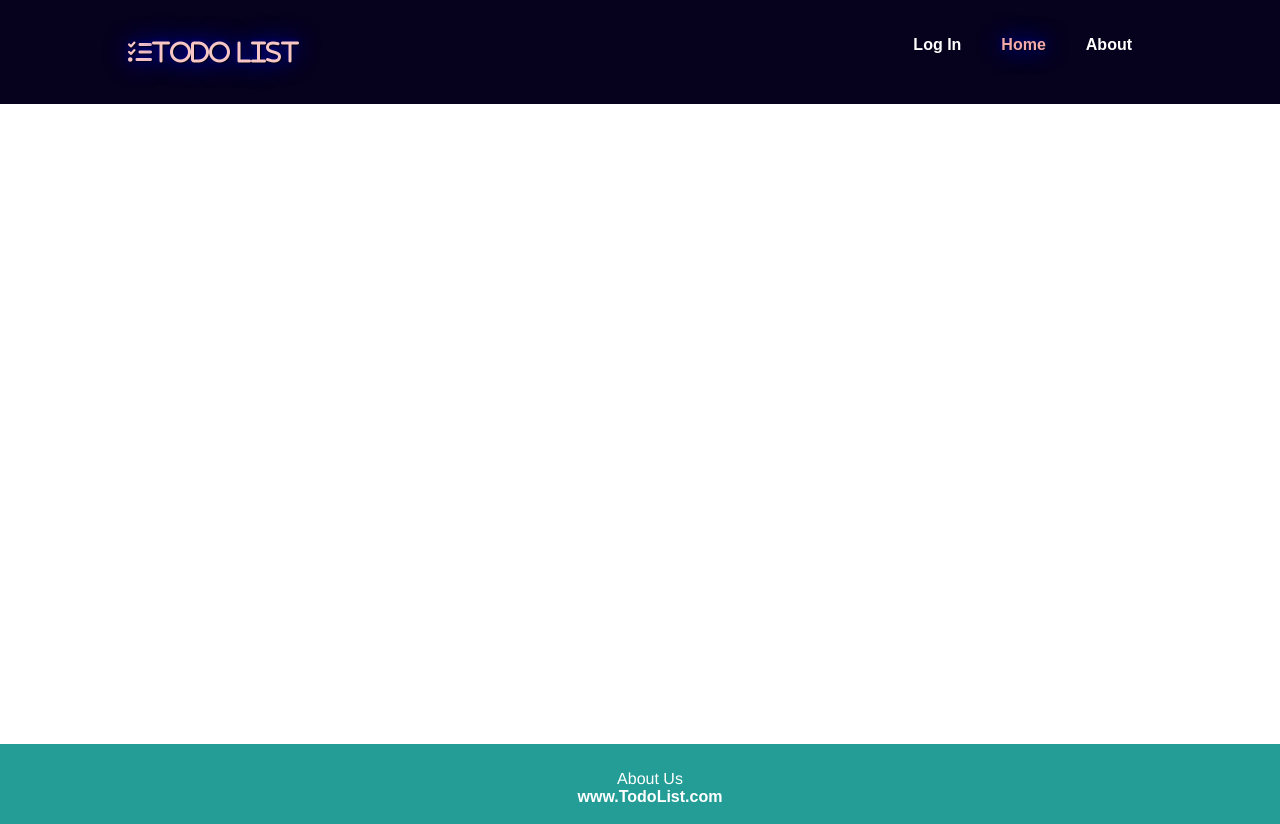
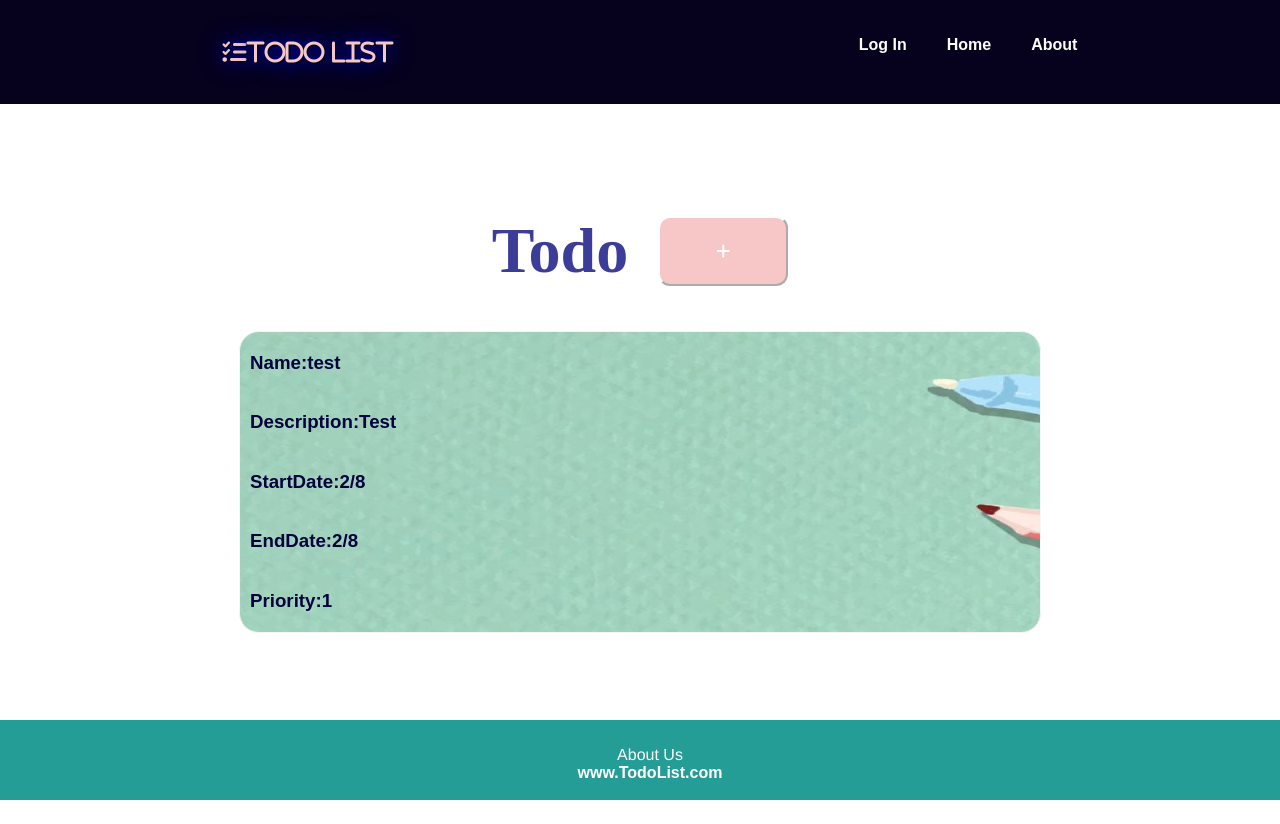
Before and after one commit to razan226/Task-TodoList-Frontend, a Vue app: page /MainList/1 in a window 1280 px wide. Shown: the top 824 px of the page. After the commit the page ends 800 px from the top, so only its background shows below. Built offline with nearby package versions, Linux system fonts and the light colour scheme; no server answers; data requests are answered from the project's data file.

Commit message:
SubList1

```diff
--- a/db.json
+++ b/db.json
@@ -2,11 +2,53 @@
   "mainList": [
     {
       "name": "Gym",
-      "id": 1
+      "id": 2
     },
     {
-      "name": "dd",
-      "id": 2
+      "name": "test1",
+      "id": 3
+    },
+    {
+      "name": "test2",
+      "id": 4
+    }
+  ],
+  "subList": [
+    {
+      "id": "1",
+      "Name": "test",
+      "Description": "Test",
+      "StartDate": "2/8",
+      "EndDate": "2/8",
+      "Priority": "1",
+      "mainListId": "1"
+    },
+    {
+      "id": "2",
+      "Name": "Gym",
+      "Description": "Test",
+      "StartDate": "2/8",
+      "EndDate": "2/8",
+      "Priority": "2",
+      "mainListId": "2"
+    },
+    {
+      "id": "3",
+      "Name": "test3",
+      "Description": "Test",
+      "StartDate": "2/8",
+      "EndDate": "2/8",
+      "Priority": "2",
+      "mainListId": "3"
+    },
+    {
+      "id": "4",
+      "Name": "Gymdd",
+      "Description": "Test",
+      "StartDate": "2/8",
+      "EndDate": "2/8",
+      "Priority": "2",
+      "mainListId": "3"
     }
   ]
 }
--- a/src/App.vue
+++ b/src/App.vue
@@ -2,7 +2,7 @@
   <div id="app" >
      <Header/>
       <router-view/>
-      <main><Footer/></main>
+      <Footer/>
 
       </div >
 
@@ -32,13 +32,14 @@ export default {
 #app {
   display:flex ;
   flex-direction: column;
-  justify-content: space-around;
+  justify-content: space-between;
   font-family: Avenir, Helvetica, Arial, sans-serif;
   -webkit-font-smoothing: antialiased;
   -moz-osx-font-smoothing: grayscale;
   color: #f6ebf5;
   width: 100%;
-  height: 100%;
+  min-height: 100vh;
+  gap:30px;
 
 
 }
--- a/src/components/Footer.vue
+++ b/src/components/Footer.vue
@@ -25,8 +25,8 @@ footer {
    width:100%;
    height:60px;   /* Height of the footer */
    background:rgb(36, 157, 151);
-    text-align: center;
-    margin-top:80vh ;
+   text-align: center;
+
 
 
 }
--- a/src/components/Header.vue
+++ b/src/components/Header.vue
@@ -1,13 +1,18 @@
 <template>
   <div >
      <header>
-
       <h2 class="fa-solid fa-list-check" >Todo List</h2>
       <nav>
       <ul class="nav_links">
       <li><a href="#Log">Log In</a></li>
-      <li><a class="active" href="#Home">Home</a></li>
-      <li><a  href="#About">About</a></li></ul>
+
+      <router-link to="/" tag="li">
+        <a>Home</a>
+      </router-link>
+
+      <li><a  href="#About">About</a></li>
+      </ul>
+
        </nav>
       </header>
       </div>
@@ -40,10 +45,11 @@ li ,a {
 }
 header{
   display: flex ;
-  justify-content: space-between;
+  justify-content: space-around;
   align-content: center;
   flex-direction: row;
-  padding: 20px 10%;
+  width: 100%;
+  padding: 20px ;
   background: rgb(6, 1, 28);
    color :orange
 }
--- a/src/components/Input.vue
+++ b/src/components/Input.vue
@@ -6,6 +6,7 @@
 
 </template>
 <script>
+import { computed } from 'vue';
 
 export default {
 
@@ -26,7 +27,14 @@ export default {
         this.$emit("textChange" , newValue);
 
       }
-    }
+    },
+    computed:{
+       gettext(){
+
+
+
+       }
+    },
 
 }
 </script>
--- a/src/components/MainListCard.vue
+++ b/src/components/MainListCard.vue
@@ -1,5 +1,5 @@
 <template>
-   <div class="mainList" @click="ViewSubListst">
+   <div class="mainList" @click="ViewSubListst(mainList.id)">
     <h3>{{mainList.name}}</h3>
     <i id ="icon" @click="onDelete(mainList.id)" class="fa-solid fa-trash fa-2x" ></i>
     </div>
@@ -19,9 +19,9 @@ export default {
         this.$emit('delete-todo',id)
         console.log(id)
       },
-       ViewSubListst(){
-        this.$emit('Go-To_subList')
-        console.log("fkjf")
+       ViewSubListst(id){
+        this.$router.push({ name: 'MainList', params: { id } })
+
       }
     }
 
--- /dev/null
+++ b/src/components/SubListCard.vue
@@ -0,0 +1,65 @@
+<template>
+<div>
+
+<div class="subListCard" >
+    <h3 class="h3">Name:{{subList.Name}}</h3>
+    <h3 class="h3">Description:{{subList.Description}}</h3>
+    <h3 class="h3">StartDate:{{subList.StartDate}}</h3>
+    <h3 class="h3">EndDate:{{subList.EndDate}}</h3>
+    <h3 class="h3">Priority:{{subList.Priority}}</h3>
+
+
+</div>
+</div>
+</template>
+<script>
+
+
+export default{
+  name:"SubList",
+  props:{
+    subList: {},
+
+  },
+
+
+
+
+}
+</script>
+<style >
+.subListCard {
+  display: flex;
+  font-family: "Montserrat" ,sans-serif;
+  font-weight: 500;
+  flex-direction: column;
+  background: hsl(324, 16%, 60%);
+  color:#f4f4f4;
+  justify-content: center;
+  width: 800px;
+  height: 300px;
+  text-align:left;
+  border: 1px solid rgb(245, 246, 243);
+  border-radius: 20px;
+  background-image: url("../assets/tto.png") ;
+  background-repeat: no-repeat;
+  flex-wrap: wrap;
+
+
+
+}
+.h3{
+  margin-left:10px ;
+  color: rgb(1, 1, 60);
+
+}
+
+
+@media only screen and (max-width: 850px) {
+  .subListCard {
+    width: 400px;
+
+  }
+}
+
+</style>
--- a/src/router/index.js
+++ b/src/router/index.js
@@ -1,21 +1,39 @@
 import Vue from 'vue'
 import VueRouter from 'vue-router'
 import HomeView from '../views/HomeView.vue'
+import MainListView from '../views/MainListView.vue'
 
 
 Vue.use(VueRouter)
 
 const routes = [
+
   {
-    path: '/Home',
-    name: 'home',
+    path: '/',
+    name: 'Home',
     component: HomeView
   },
+    {
+  path: '/MainList/:id',
+  name: 'MainList',
+  component: MainListView
+},
+{
+path: '/MainList',
+  name: 'MainList',
+  component: MainListView
+},
   {
-    path: '/',
+    path: '**',
     name: 'defult',
     component: HomeView
-  }
+  },
+
+
+
+
+
+
 
 
 
--- a/src/views/HomeView.vue
+++ b/src/views/HomeView.vue
@@ -22,6 +22,7 @@
         v-for="mainList in mainLists"
         :mainList="mainList"
         :key="mainList.id"
+
       />
     </div>
   </div>
@@ -45,6 +46,7 @@ export default {
 
 
 },
+
 data(){
  return{
     todoName :'',
@@ -126,6 +128,11 @@ fetchData(){
   .catch(function (error) {
     console.log(error);
   });
+},
+GoSubList(){
+  this.$router.push('/MainList');
+
+  console.log("test")
 }
 
 }
--- /dev/null
+++ b/src/views/MainListView.vue
@@ -0,0 +1,120 @@
+<template>
+  <div id="MainView" >
+    <div id="header">
+          <h1 id="text">{{name+" "+"Todo"}}</h1>
+          <Button id="button" />
+
+      </div>
+    <div id="SubListFlex" >
+    <SubListCard  v-for="subList in  subLists" :subList="subList"  :key="subList.id"/>
+
+      </div>
+    </div >
+
+</template>
+<script>
+
+import SubListCard from '@/components/SubListCard.vue'
+import Button from '@/components/Button.vue'
+import axios from "axios"
+
+export default {
+     name: 'SubList',
+     components: {
+     SubListCard,
+     Button,
+
+
+},
+data(){
+    return{
+      subLists:{},
+      mainListId:'',
+      name:''
+    }
+  }  ,
+mounted(){
+ const url = `${this.$BaseURL}/mainList/${this.mainListId}`;
+  axios.get(url)
+  .then (response=>{
+    console.log(response.data);
+     this.name=response.data.name
+  })
+  .catch(function (error) {
+    console.log(error);
+  });
+
+  this.fetchSubLists()
+
+},
+
+
+  created(){
+    this.mainListId=this.$route.params.id
+
+  },
+  methods:{
+    fetchSubLists(){
+    const url = `${this.$BaseURL}/subList?mainListId=${this.mainListId}`;
+     axios.get(url)
+    .then (response=>{
+    console.log(response.data);
+     this.subLists=response.data
+
+  })
+  .catch(function (error) {
+    console.log(error);
+  });
+}
+  }
+
+}
+</script>
+<style scoped>
+
+#text{
+  font-family:'Times New Roman', Times, serif;
+  color: rgb(60, 61, 153);
+  font-size: 64px;
+}
+
+#SubListFlex   {
+  display: flex;
+  flex-direction: column;
+  gap: 20px;
+  width: 100%;
+  min-height: 30vh;
+  justify-content: center;
+  align-items: center;
+
+
+}
+#MainView {
+  display: flex;
+  flex-direction: column;
+  align-items: center;
+  width: 100%;
+  height: 100%;
+  margin-top: -30px ;
+}
+#button {
+  width: 130px;
+  height: 70px;
+  border-radius: 12px;
+
+
+
+}
+
+#header {
+  display: flex;
+  flex-direction: row;
+  justify-content: center;
+  align-items: center;
+  gap:20px;
+  margin-top: 10px;
+
+}
+
+
+</style>
```
Also changed, not shown: src/assets/todo.png (added), src/assets/tto.png (added).
